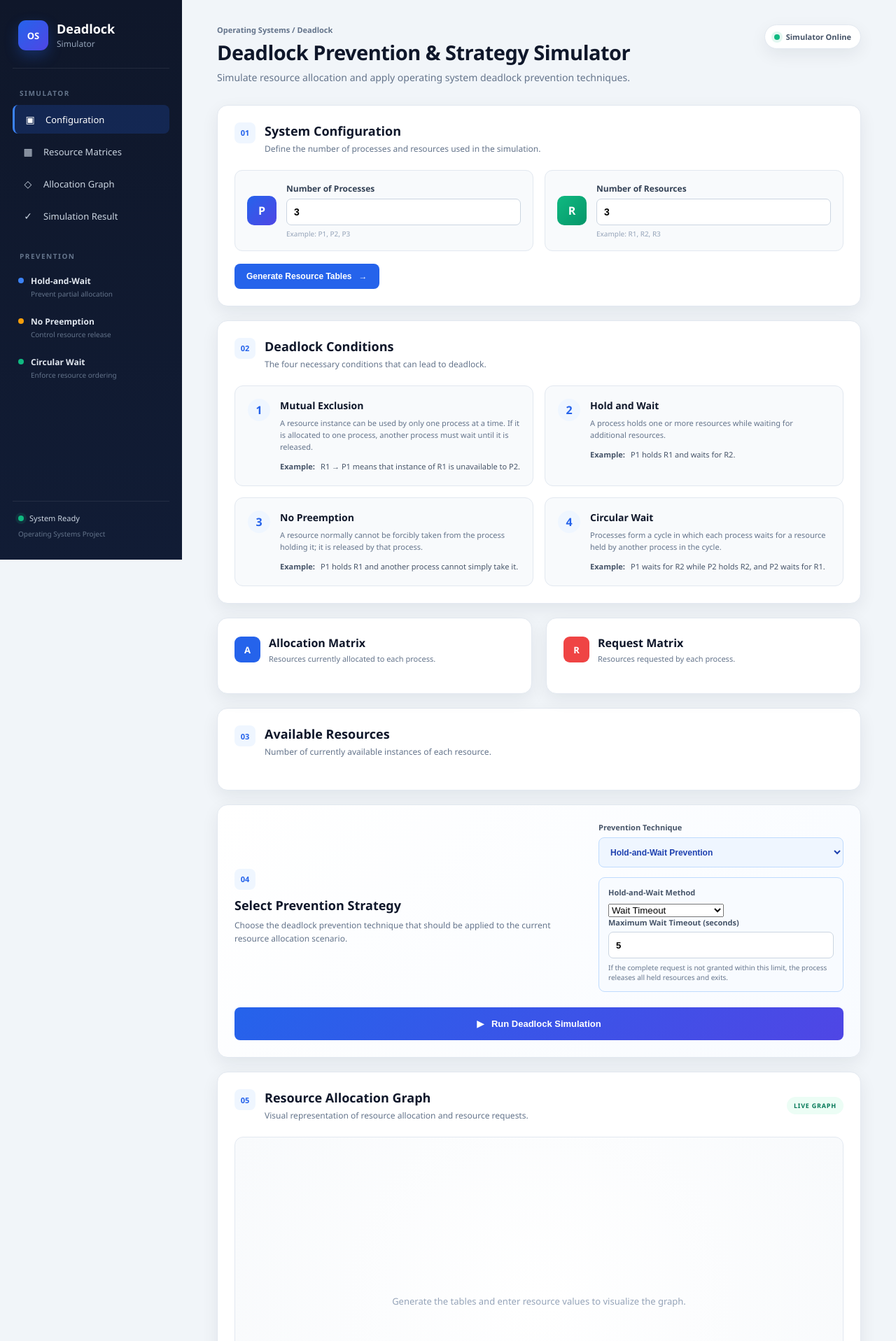
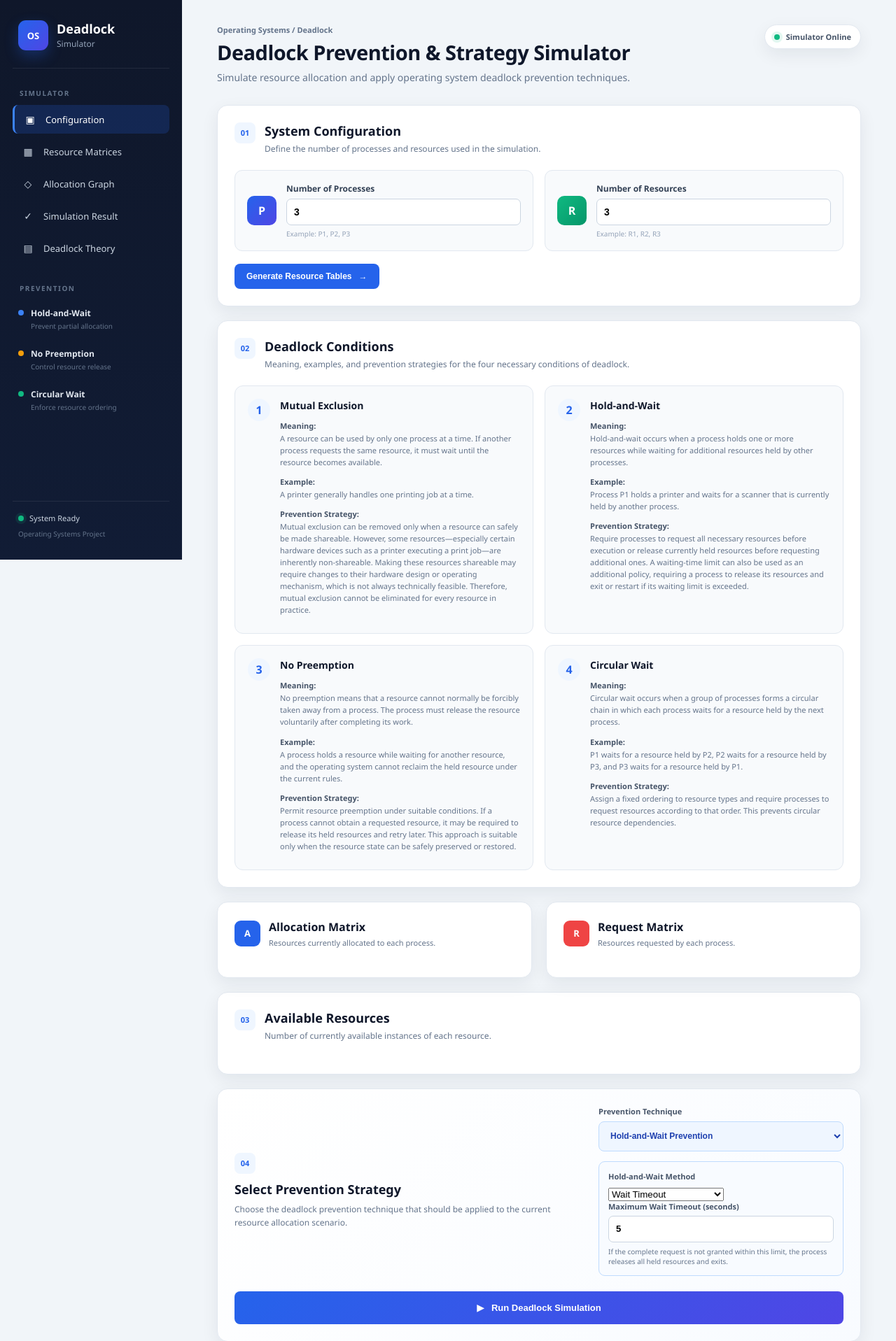
Before and after one commit to Neeraj7533/Deadlock-Prevention-Strategy-Simulator, a Flask app: page / in a window 1280 px wide. Shown: the top 1917 px of the page at 70% size. Run offline with Flask 3, Linux system fonts and the light colour scheme.

Commit message:
Update deadlock theory explanations

```diff
--- a/templates/index.html
+++ b/templates/index.html
@@ -54,6 +54,12 @@
                 <span>✓</span>
                 Simulation Result
             </a>
+
+            <a href="#theory" class="nav-item">
+                <span>▤</span>
+                Deadlock Theory
+            </a>
+
 
 
             <div class="nav-title strategy-title">
@@ -241,39 +247,38 @@
                     <div class="section-title">
                         <h2>Deadlock Conditions</h2>
                         <p>
-                            The four necessary conditions that can lead to deadlock.
+                            Meaning, examples, and prevention strategies for the four necessary conditions of deadlock.
                         </p>
                     </div>
                 </div>
 
             </div>
 
-            <div class="theory-grid">
+            <div class="theory-grid theory-grid-detailed">
 
                 <div class="theory-item">
                     <div class="theory-number">1</div>
                     <div>
                         <h3>Mutual Exclusion</h3>
-                        <p>
-                            A resource instance can be used by only one process at a time.
-                            If it is allocated to one process, another process must wait
-                            until it is released.
-                        </p>
+                        <strong>Meaning:</strong>
+                        <p>A resource can be used by only one process at a time. If another process requests the same resource, it must wait until the resource becomes available.</p>
                         <strong>Example:</strong>
-                        <span>R1 → P1 means that instance of R1 is unavailable to P2.</span>
+                        <p>A printer generally handles one printing job at a time.</p>
+                        <strong>Prevention Strategy:</strong>
+                        <p>Mutual exclusion can be removed only when a resource can safely be made shareable. However, some resources—especially certain hardware devices such as a printer executing a print job—are inherently non-shareable. Making these resources shareable may require changes to their hardware design or operating mechanism, which is not always technically feasible. Therefore, mutual exclusion cannot be eliminated for every resource in practice.</p>
                     </div>
                 </div>
 
                 <div class="theory-item">
                     <div class="theory-number">2</div>
                     <div>
-                        <h3>Hold and Wait</h3>
-                        <p>
-                            A process holds one or more resources while waiting for
-                            additional resources.
-                        </p>
+                        <h3>Hold-and-Wait</h3>
+                        <strong>Meaning:</strong>
+                        <p>Hold-and-wait occurs when a process holds one or more resources while waiting for additional resources held by other processes.</p>
                         <strong>Example:</strong>
-                        <span>P1 holds R1 and waits for R2.</span>
+                        <p>Process P1 holds a printer and waits for a scanner that is currently held by another process.</p>
+                        <strong>Prevention Strategy:</strong>
+                        <p>Require processes to request all necessary resources before execution or release currently held resources before requesting additional ones. A waiting-time limit can also be used as an additional policy, requiring a process to release its resources and exit or restart if its waiting limit is exceeded.</p>
                     </div>
                 </div>
 
@@ -281,12 +286,12 @@
                     <div class="theory-number">3</div>
                     <div>
                         <h3>No Preemption</h3>
-                        <p>
-                            A resource normally cannot be forcibly taken from the
-                            process holding it; it is released by that process.
-                        </p>
+                        <strong>Meaning:</strong>
+                        <p>No preemption means that a resource cannot normally be forcibly taken away from a process. The process must release the resource voluntarily after completing its work.</p>
                         <strong>Example:</strong>
-                        <span>P1 holds R1 and another process cannot simply take it.</span>
+                        <p>A process holds a resource while waiting for another resource, and the operating system cannot reclaim the held resource under the current rules.</p>
+                        <strong>Prevention Strategy:</strong>
+                        <p>Permit resource preemption under suitable conditions. If a process cannot obtain a requested resource, it may be required to release its held resources and retry later. This approach is suitable only when the resource state can be safely preserved or restored.</p>
                     </div>
                 </div>
 
@@ -294,12 +299,12 @@
                     <div class="theory-number">4</div>
                     <div>
                         <h3>Circular Wait</h3>
-                        <p>
-                            Processes form a cycle in which each process waits for a
-                            resource held by another process in the cycle.
-                        </p>
+                        <strong>Meaning:</strong>
+                        <p>Circular wait occurs when a group of processes forms a circular chain in which each process waits for a resource held by the next process.</p>
                         <strong>Example:</strong>
-                        <span>P1 waits for R2 while P2 holds R2, and P2 waits for R1.</span>
+                        <p>P1 waits for a resource held by P2, P2 waits for a resource held by P3, and P3 waits for a resource held by P1.</p>
+                        <strong>Prevention Strategy:</strong>
+                        <p>Assign a fixed ordering to resource types and require processes to request resources according to that order. This prevents circular resource dependencies.</p>
                     </div>
                 </div>
 
@@ -653,6 +658,59 @@
         </section>
 
 
+        <!-- ================= DEADLOCK THEORY ================= -->
+
+        <section class="dashboard-card theory-card" id="theory">
+            <div class="section-heading">
+                <div>
+                    <span class="section-number">07</span>
+                    <div class="section-title">
+                        <h2>Deadlock Theory & Prevention Strategies</h2>
+                        <p>The four necessary conditions for deadlock and the strategy used to prevent each one.</p>
+                    </div>
+                </div>
+            </div>
+
+            <div class="theory-intro">
+                A deadlock occurs when two or more processes wait indefinitely for resources held by one another. Deadlock prevention aims to ensure that at least one of the four necessary conditions cannot hold, so the system avoids entering a deadlock state.
+            </div>
+
+            <div class="theory-grid">
+                <article class="theory-item">
+                    <span class="theory-label">CONDITION 01</span>
+                    <h3>Mutual Exclusion</h3>
+                    <p><strong>What it is:</strong> A resource can be used by only one process at a time. Other processes requesting that resource must wait until it becomes available.</p>
+                    <p><strong>Example:</strong> A printer generally handles one printing job at a time.</p>
+                    <p><strong>Prevention strategy:</strong> Make resources shareable wherever possible. However, mutual exclusion cannot be removed for inherently non-shareable resources, such as a printer performing a particular job, so this condition cannot always be eliminated in practice.</p>
+                </article>
+
+                <article class="theory-item">
+                    <span class="theory-label">CONDITION 02</span>
+                    <h3>Hold-and-Wait</h3>
+                    <p><strong>What it is:</strong> A process holds one or more resources while waiting to acquire additional resources that are held by other processes.</p>
+                    <p><strong>Example:</strong> P1 holds a printer and waits for a scanner currently held by another process.</p>
+                    <p><strong>Prevention strategy:</strong> Require a process to request all needed resources before it begins, or make it release held resources before requesting more. A system may also apply a waiting-time limit and require a process to release resources and exit or restart if that limit is exceeded.</p>
+                </article>
+
+                <article class="theory-item">
+                    <span class="theory-label">CONDITION 03</span>
+                    <h3>No Preemption</h3>
+                    <p><strong>What it is:</strong> Resources cannot normally be forcibly taken from a process; the process releases them voluntarily after finishing its work.</p>
+                    <p><strong>Example:</strong> A process keeps a resource while waiting for another resource, and the current rules do not allow the held resource to be reclaimed.</p>
+                    <p><strong>Prevention strategy:</strong> Allow safe preemption when appropriate. If a process cannot obtain a requested resource, it may need to release its held resources and retry later. This works only when the resource state can be safely preserved or restored.</p>
+                </article>
+
+                <article class="theory-item">
+                    <span class="theory-label">CONDITION 04</span>
+                    <h3>Circular Wait</h3>
+                    <p><strong>What it is:</strong> Processes form a circular chain where each process waits for a resource held by the next process.</p>
+                    <p><strong>Example:</strong> P1 waits for a resource held by P2, while P2 waits for a resource held by P1.</p>
+                    <p><strong>Prevention strategy:</strong> Assign a fixed ordering to resource types and require processes to request resources according to that order. This prevents circular resource dependencies.</p>
+                </article>
+            </div>
+        </section>
+
+
         <!-- ================= FOOTER ================= -->
 
         <footer>
```
